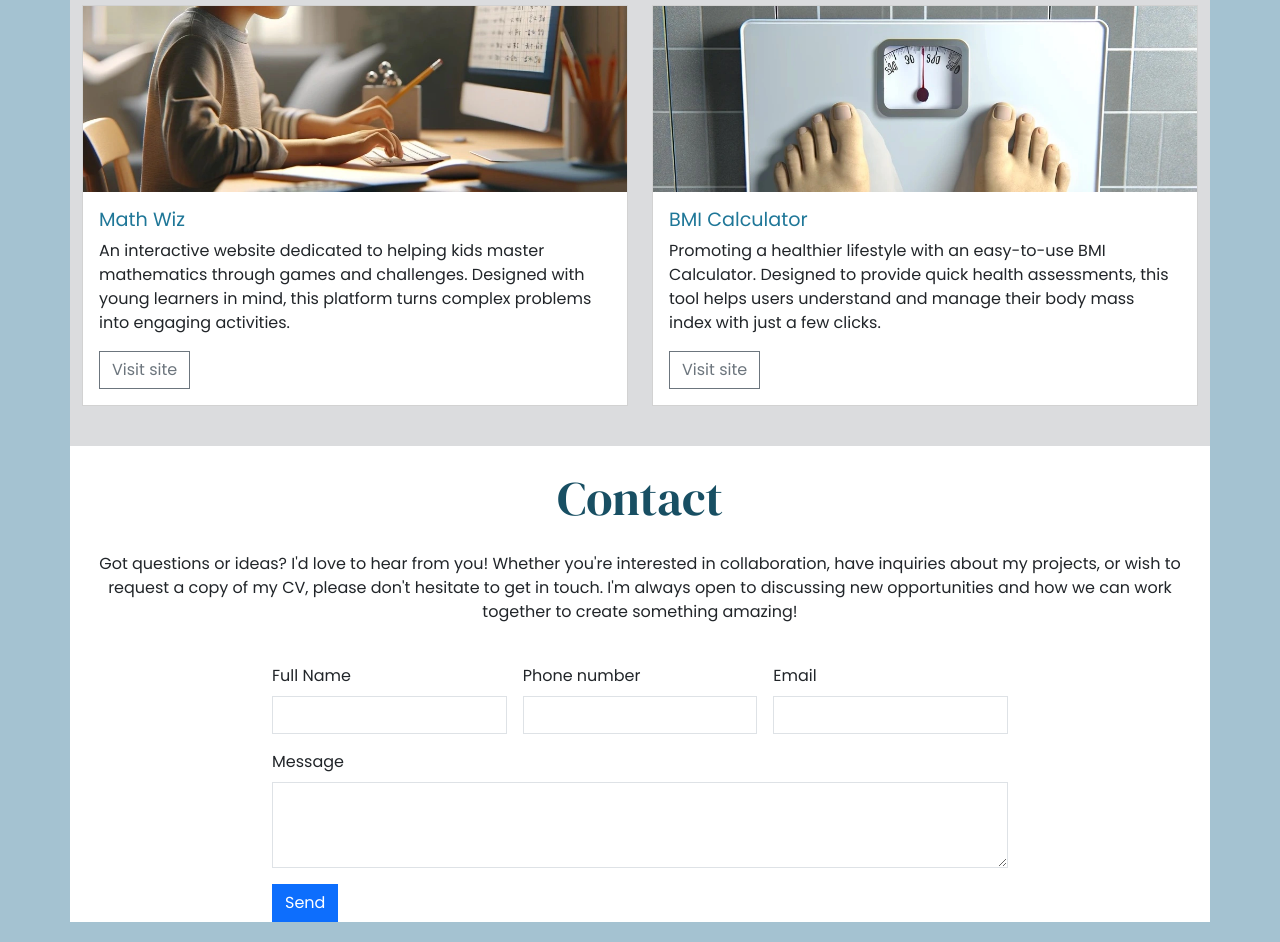
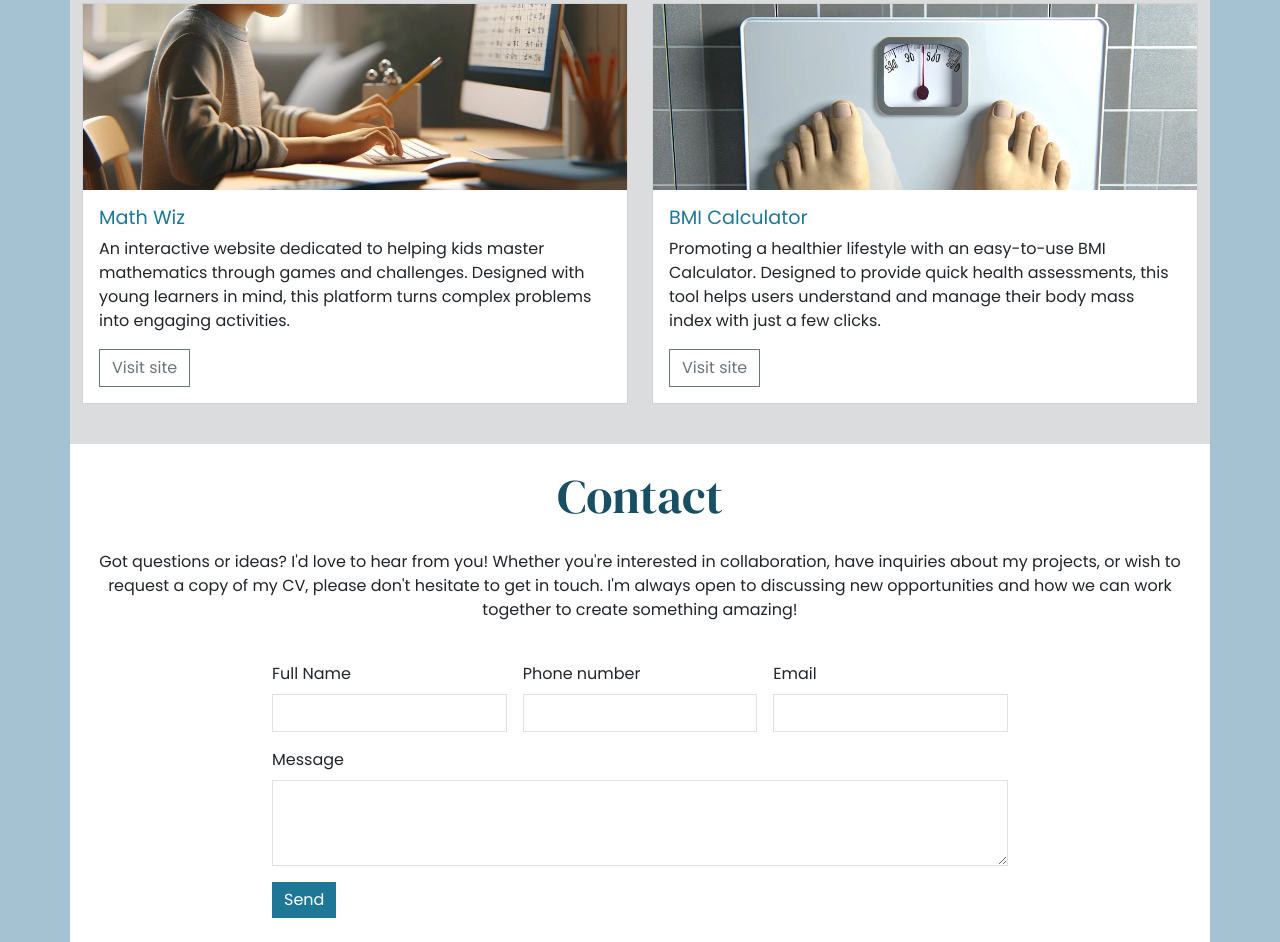
Before and after one commit to brandonlea/mei-wong-portfolio, a plain HTML site: page index.html in a window 1280 px wide. Shown: the part 1574-2516 px from the top of the page. Drawn offline with nearby package versions, Linux system fonts and the light colour scheme.

Commit message:
Added custom colours to buttons

```diff
--- a/assets/css/style.css
+++ b/assets/css/style.css
@@ -23,6 +23,16 @@ h2 {
 .sharp-corners,
 .sharp-corners * {
     border-radius: 0;
+}
+
+.mid-blue {
+    background-color: #1f7798;
+    border: #1f7798;
+}
+
+.mid-blue:hover {
+    background-color: #1d6d8a;
+    border: #1d6d8a;
 }
 
 /* About section */
--- a/index.html
+++ b/index.html
@@ -75,7 +75,7 @@
           <p class="lead mb-5">Let's create something amazing together!</p>
 
           <!-- Button trigger modal -->
-            <button type="button" class="btn btn-primary sharp-corners" data-bs-toggle="modal" data-bs-target="#exampleModal">
+            <button type="button" class="btn btn-primary sharp-corners mid-blue" data-bs-toggle="modal" data-bs-target="#exampleModal">
              Subscribe to my newsletter!
             </button>
         </div>
@@ -220,7 +220,7 @@
             </div>
             <div class="col-12 col-md-10 col-lg-8">
                 <!-- Add form here -->
-                <form class="row g-3">
+                <form class="row g-3 mb-4">
                     <div class="col-lg-4">
                         <label for="full-name" class="form-label">Full Name</label>
                         <input type="text" class="form-control sharp-corners" id="full-name">
@@ -238,7 +238,7 @@
                         <textarea class="form-control sharp-corners" id="message" rows="3"></textarea>
                     </div>
                     <div class="col-12">
-                        <button type="submit" class="btn btn-primary sharp-corners">Send</button>
+                        <button type="submit" class="btn btn-primary mid-blue sharp-corners">Send</button>
                     </div>
                 </form>
                 </div>
```
